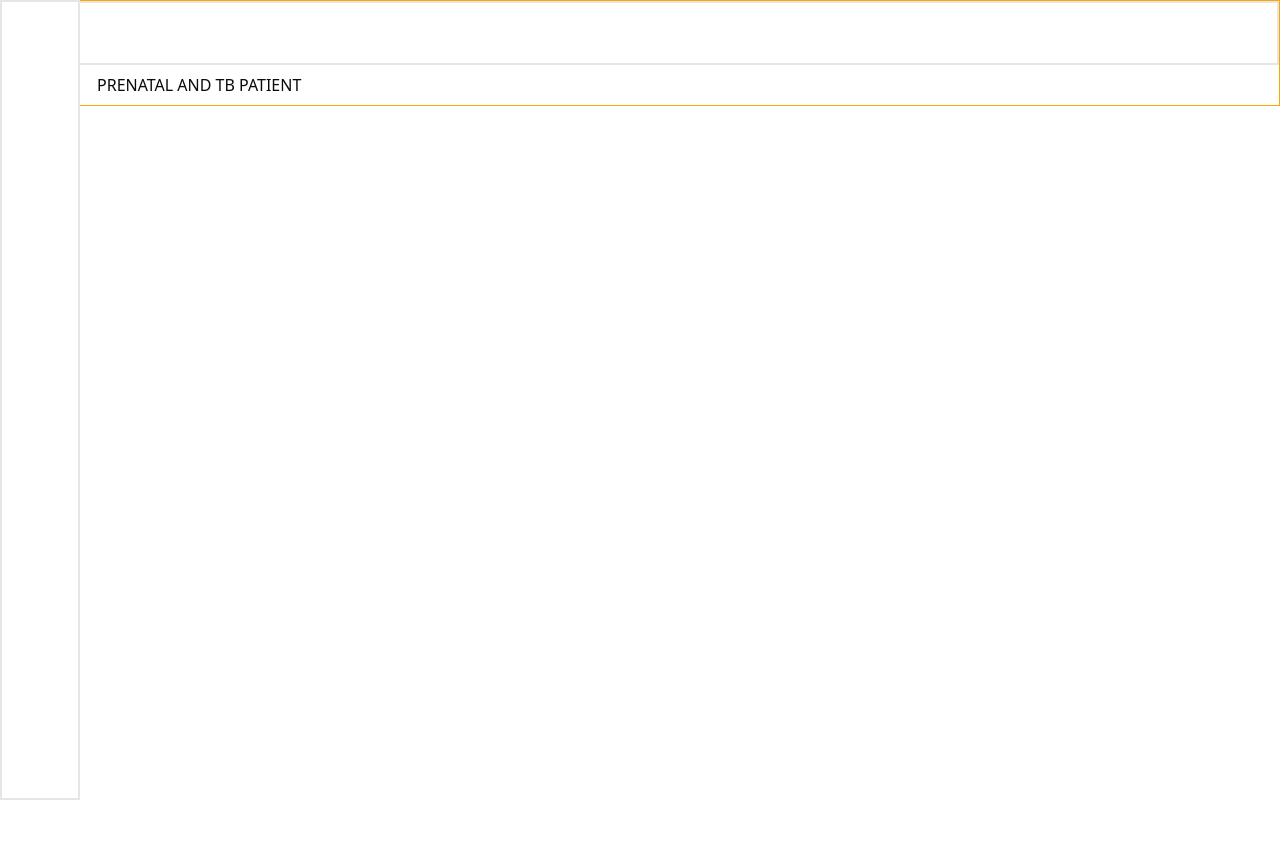
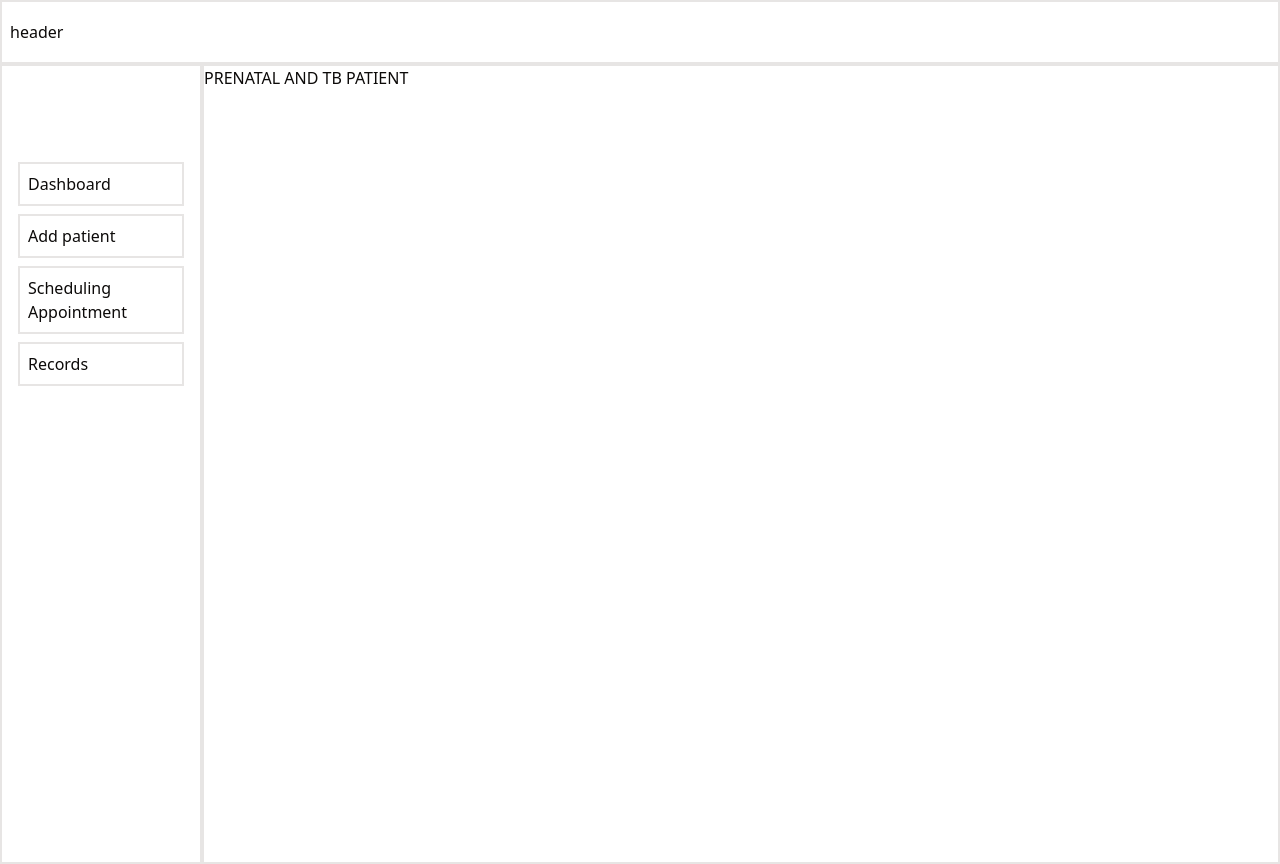
Before and after one commit to reydelshit/prenatal-tb, a React (Vite) app: page / in a window 1280 px wide. Before the commit the page ends 800 px from the top, so only its background shows below. Built offline with nearby package versions, Linux system fonts and the light colour scheme.

Commit message:
added change event

```diff
--- a/src/App.tsx
+++ b/src/App.tsx
@@ -1,6 +1,6 @@
 function App() {
   return (
-    <div className="w-full">
+    <div className="w-full overflow-x-hidden">
       <h1>PRENATAL AND TB PATIENT</h1>
     </div>
   )
--- a/src/Root.tsx
+++ b/src/Root.tsx
@@ -11,9 +11,9 @@ export default function Root() {
   return (
     <div>
       <Header />
-      <div className="flex">
+      <div className="flex w-full ">
         <SideBar />
-        <div className="p-2 w-full px-[6rem]">
+        <div className="w-full border-2">
           {location.pathname === '/' ? <App /> : <Outlet />}
         </div>
       </div>
--- /dev/null
+++ b/src/components/PatientRecords.tsx
@@ -0,0 +1,3 @@
+export default function PatientRecords() {
+  return <div>patient records</div>
+}
--- a/src/components/Records.tsx
+++ b/src/components/Records.tsx
@@ -9,7 +9,7 @@ import {
 } from '@/components/ui/table'
 import axios from 'axios'
 import { useEffect, useState } from 'react'
-import { Link } from 'react-router-dom'
+import { Link, useNavigate } from 'react-router-dom'
 
 type PatientType = {
   patient_id: number
@@ -33,6 +33,11 @@ export default function Records() {
   useEffect(() => {
     getAllPatients()
   }, [])
+  const navigate = useNavigate()
+
+  const handleNavigate = (id: number) => {
+    navigate(`/records/patient/${id}`)
+  }
 
   return (
     <div>
@@ -55,7 +60,7 @@ export default function Records() {
             {patients &&
               patients.map((patient) => {
                 return (
-                  <TableRow>
+                  <TableRow onClick={() => handleNavigate(patient.patient_id)}>
                     <TableCell>{patient.patient_name}</TableCell>
                     <TableCell>{patient.patient_middlename}</TableCell>
                     <TableCell>{patient.patient_lastname}</TableCell>
--- a/src/components/SchedulingAppointment.tsx
+++ b/src/components/SchedulingAppointment.tsx
@@ -1,14 +1,15 @@
 import FullCalendar from '@fullcalendar/react'
 import dayGridPlugin from '@fullcalendar/daygrid'
-import interactionPlugin from '@fullcalendar/interaction'
+import interactionPlugin, { EventDragStartArg } from '@fullcalendar/interaction'
 
-import { useEffect, useState } from 'react'
+import { DragEventHandler, useEffect, useState } from 'react'
 import {
   EventApi,
   DateSelectArg,
   EventClickArg,
   EventContentArg,
   formatDate,
+  EventChangeArg,
 } from '@fullcalendar/core'
 
 import timeGridPlugin from '@fullcalendar/timegrid'
@@ -68,7 +69,7 @@ export default function SchedulingAppointment() {
     console.log(appointments, 'useeffect')
   }, [])
 
-  const testHandle = (selectInfo: DateSelectArg) => {
+  const selectDate = (selectInfo: DateSelectArg) => {
     console.log(selectInfo)
 
     setSelectInfo(selectInfo)
@@ -131,6 +132,24 @@ export default function SchedulingAppointment() {
     }
   }
 
+  const handleChangeAppointment = (eventChange: EventChangeArg) => {
+    console.log(eventChange.event.title)
+
+    // console.log('nice')
+    // console.log(eventInfo.event)
+    axios
+      .put('http://localhost/prenatal-tb/appointment.php', {
+        appointment_id: eventChange.event.id,
+        appointment_title: eventChange.event.title,
+        start: eventChange.event.startStr,
+        end: eventChange.event.endStr,
+        allDay: eventChange.event.allDay,
+      })
+      .then((res) => {
+        console.log(res.data)
+      })
+  }
+
   const handleAppointments = (events: EventApi[]) => {
     setState({
       currentEvents: events,
@@ -139,7 +158,7 @@ export default function SchedulingAppointment() {
 
   const renderSidebar = () => {
     return (
-      <div className="w-[18rem] p-2">
+      <div className="w-[15rem] p-2">
         <div>
           <h2>Instructions:</h2>
           <div className="indent-1 text-left text-sm">
@@ -170,24 +189,24 @@ export default function SchedulingAppointment() {
 
   const renderSidebarEvent = (event: EventApi) => {
     return (
-      <li key={event.id}>
-        <b>
+      <div className="flex gap-2" key={event.id}>
+        <span>
           {formatDate(event.start!, {
             year: 'numeric',
             month: 'short',
             day: 'numeric',
           })}
-        </b>
-        <i>{event.title}</i>
-      </li>
+        </span>
+        <p className="font-bold">{event.title}</p>
+      </div>
     )
   }
 
   return (
-    <div className="relative">
+    <div className="relative w-full border-2 border-orange-500">
       {addAppointment && (
         <div className="w-full bg-white bg-opacity-90 z-20 absolute my-auto p-2 h-full flex justify-center items-center">
-          <div className="w-[40%] flex-col flex gap-2 my-5 border-2 items-center p-4 bg-white rounded-md h-[10rem]">
+          <div className="w-[25rem] flex-col flex gap-2 my-5 border-2 items-center p-4 bg-white rounded-md h-[10rem]">
             <div className="w-full">
               <Label>Appointment title eg. Reydel - TB</Label>
               <Input
@@ -211,9 +230,9 @@ export default function SchedulingAppointment() {
         </div>
       )}
 
-      <div className="flex gap-4">
+      <div className="flex gap-4 w-full border-2 border-green-500">
         {renderSidebar()}
-        <div className="w-[75%]">
+        <div className="w-full">
           {appointments.length > 0 && (
             <FullCalendar
               plugins={[dayGridPlugin, timeGridPlugin, interactionPlugin]}
@@ -230,13 +249,13 @@ export default function SchedulingAppointment() {
               selectMirror={true}
               dayMaxEvents={true}
               initialEvents={appointments} // alternatively, use the `events` setting to fetch from a feed
-              select={testHandle}
+              select={selectDate}
               eventContent={renderEventContent} // custom render function
               eventClick={handleEventClick}
               eventsSet={handleAppointments} // called after events are initialized/added/changed/removed
               // you can update a remote database when these fire:
               // eventAdd={() => handleAppointmentsDatabaase}
-              // eventChange={function(){}}
+              eventChange={handleChangeAppointment}
               // eventRemove={function(){}}
             />
           )}
--- a/src/components/Sidebar.tsx
+++ b/src/components/Sidebar.tsx
@@ -16,19 +16,8 @@ export default function SideBar() {
   }
 
   return (
-    <div
-      onMouseOver={() => handleMouseOver()}
-      onMouseLeave={() => handleMouseLeave()}
-      style={{ width: `${width}rem` }}
-      className="w-[25rem] p-2 bg-white h-screen fixed z-10 top-0 left-0
-      items-center flex flex-col border-r-2 transition-all ease-in-out duration-350
-      border-2"
-    >
-      {isMouseOver ? (
-        <div className="border-2 flex flex-col w-full">
-          <div className="mt-[2rem]">
-            <h1 className="text-2xl font-bold">Prenatal TB</h1>
-          </div>
+    <div className="w-[15rem] h-screen">
+      <div className="border-2 flex flex-col w-full p-4 h-full">
         <div className=" flex flex-col mt-[5rem]">
           <Link className="p-2 border-2 mb-2" to="/">
             Dashboard
@@ -44,9 +33,6 @@ export default function SideBar() {
           </Link>
         </div>
       </div>
-      ) : (
-        <div> </div>
-      )}
     </div>
   )
 }
--- a/src/index.css
+++ b/src/index.css
@@ -3,8 +3,8 @@
 @tailwind utilities;
 
 body {
-  width: 100vw;
-  border: 1px solid orange;
+  /* width: 100vw; */
+  /* border: 1px solid orange; */
 }
 
 * {
--- a/src/main.tsx
+++ b/src/main.tsx
@@ -7,6 +7,7 @@ import HealthCareProvider from './components/HealthCareProvider.tsx'
 import SchedulingAppointment from './components/SchedulingAppointment.tsx'
 import Records from './components/Records.tsx'
 import Login from './Login.tsx'
+import PatientRecords from './components/PatientRecords.tsx'
 
 const logoutUser = async () => {
   localStorage.removeItem('user')
@@ -43,8 +44,8 @@ const router = createBrowserRouter([
         element: <Records />,
       },
       {
-        path: 'records/:id',
-        element: <div>Invoice</div>,
+        path: 'records/patient/:id',
+        element: <PatientRecords />,
       },
     ],
   },
```
Lines whose indentation alone changed are shown as unchanged.
